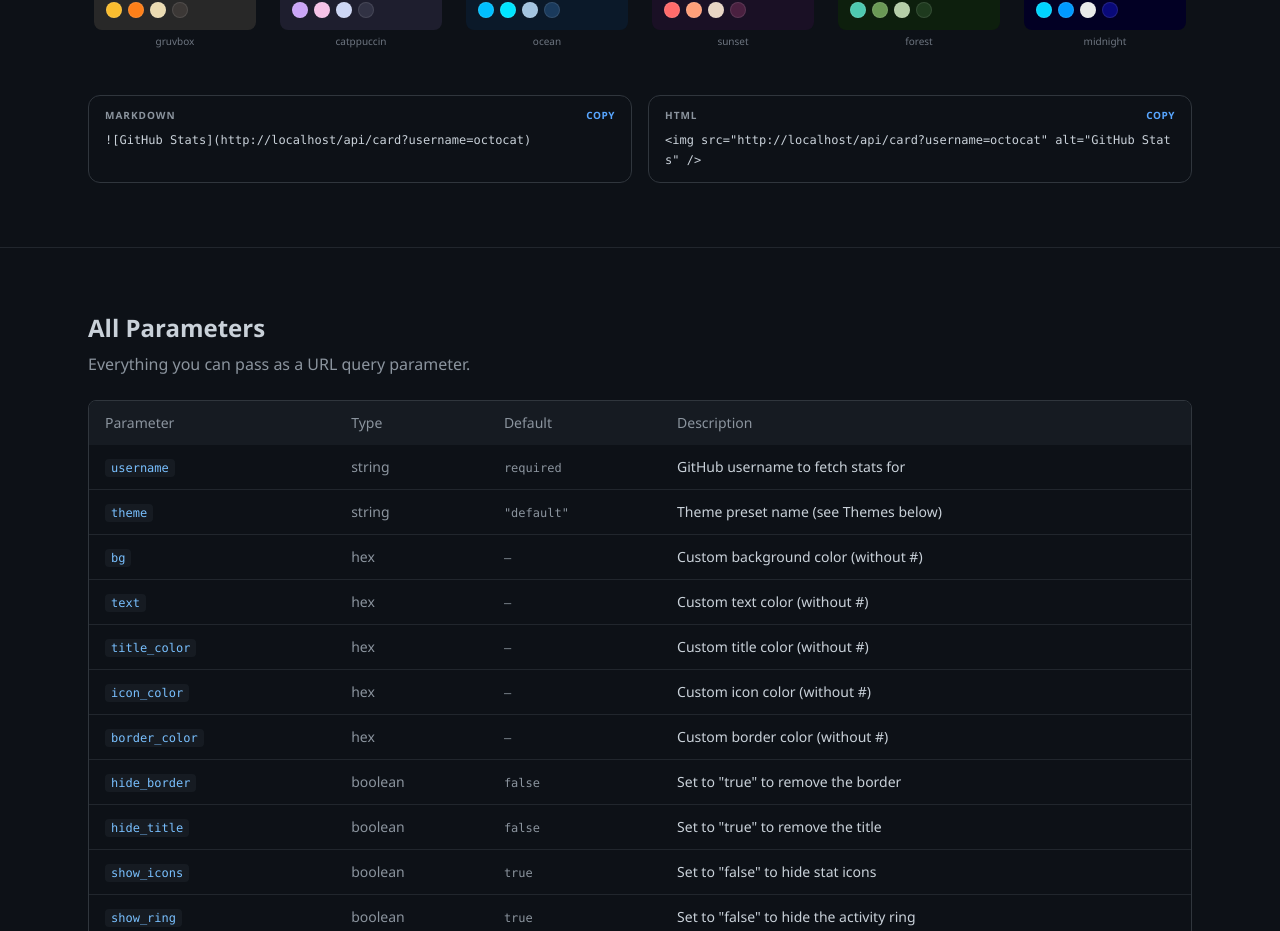
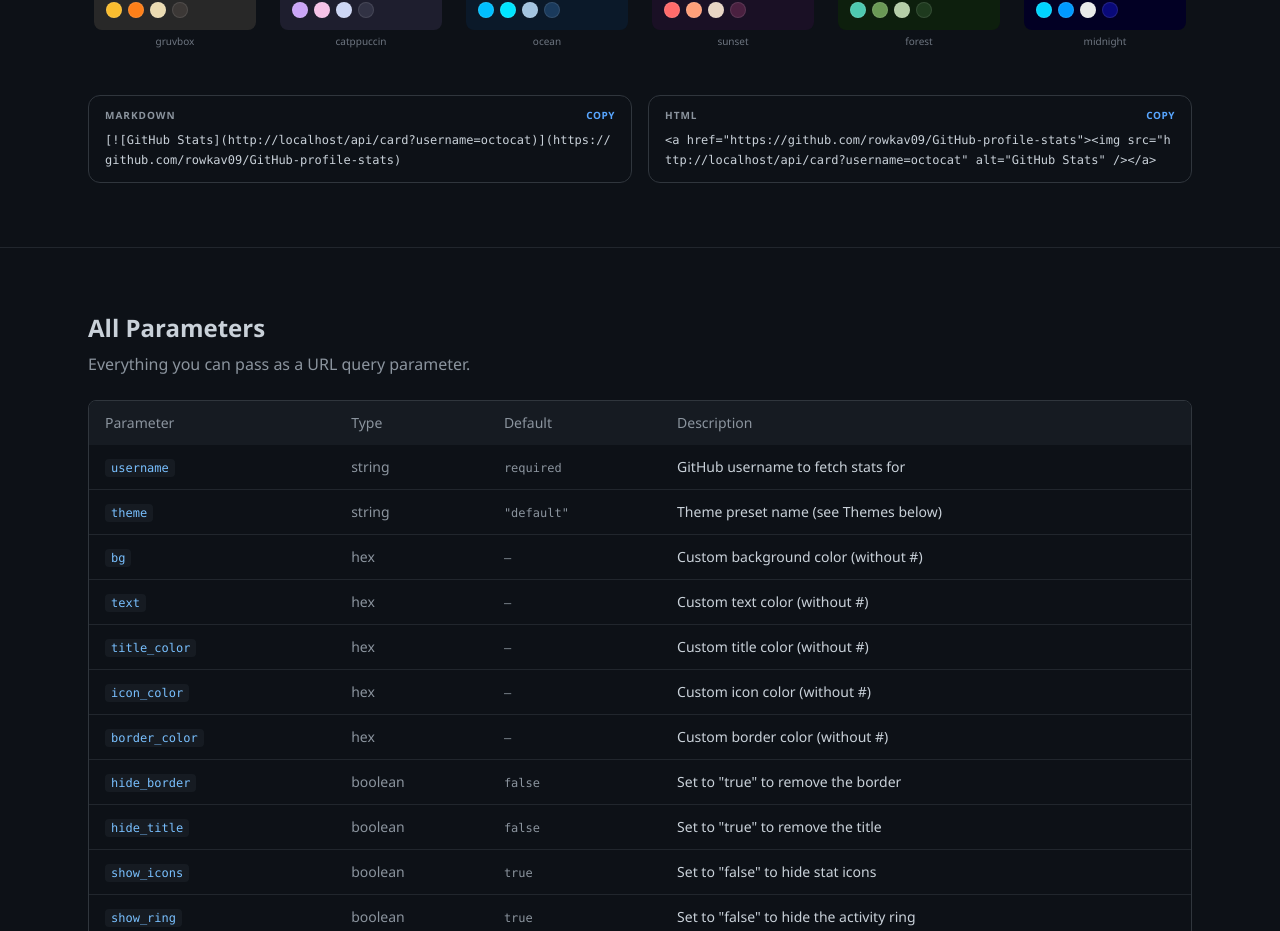
Before and after one commit to SoufianoDev/gh-profile-stats, a Next.js app: page / in a window 1280 px wide. Shown: the part 2098-3029 px from the top of the page. Built offline with nearby package versions, Linux system fonts and the light colour scheme.

Commit message:
feat: update CardPreview to link GitHub stats to repository

```diff
--- a/src/components/CardPreview.tsx
+++ b/src/components/CardPreview.tsx
@@ -83,8 +83,9 @@ export default function CardPreview() {
   }, [username, buildUrl]);
 
   const embedUrl = buildUrl(origin);
-  const markdownCode = `![GitHub Stats](${embedUrl})`;
-  const htmlCode = `<img src="${embedUrl}" alt="GitHub Stats" />`;
+  const repoUrl = "https://github.com/rowkav09/GitHub-profile-stats";
+  const markdownCode = `[![GitHub Stats](${embedUrl})](${repoUrl})`;
+  const htmlCode = `<a href="${repoUrl}"><img src="${embedUrl}" alt="GitHub Stats" /></a>`;
 
   function toggleStat(key: string) {
     setHiddenStats((prev) =>
```
